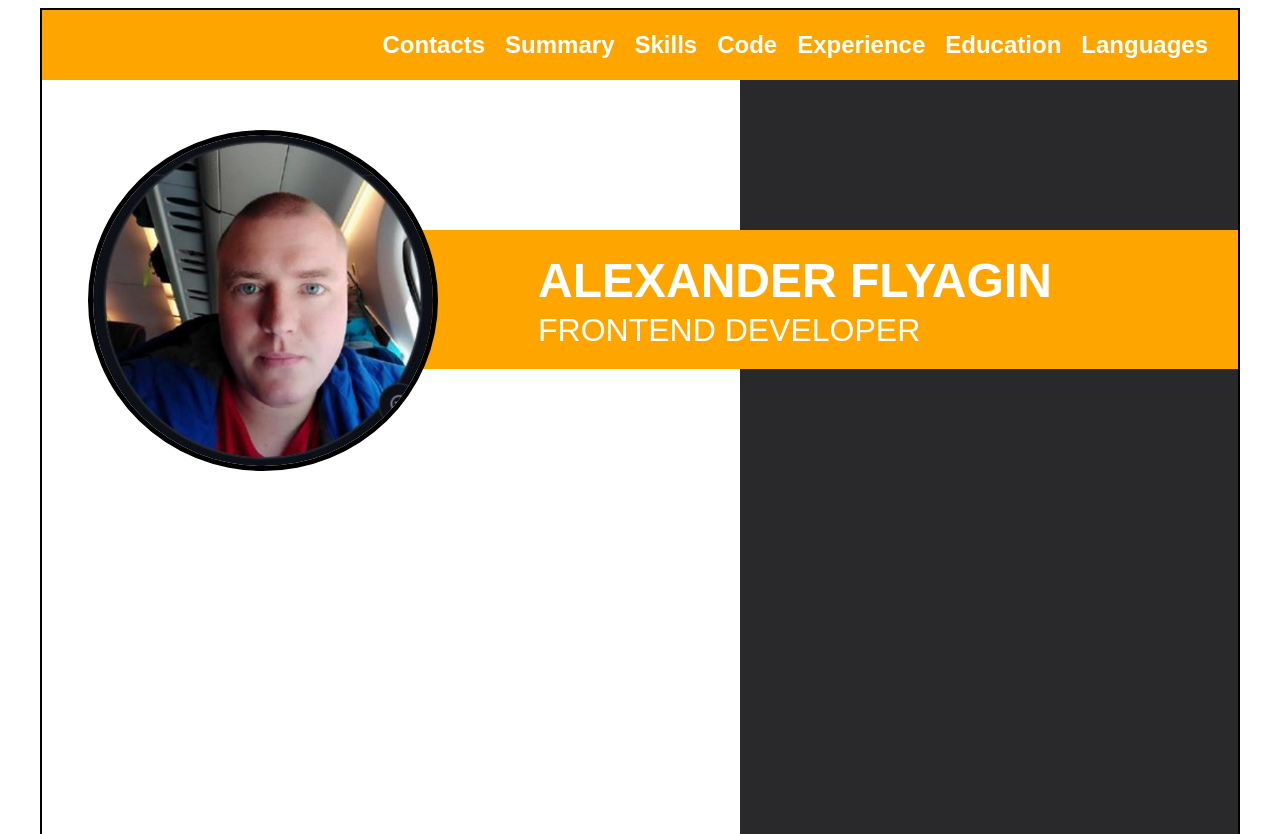
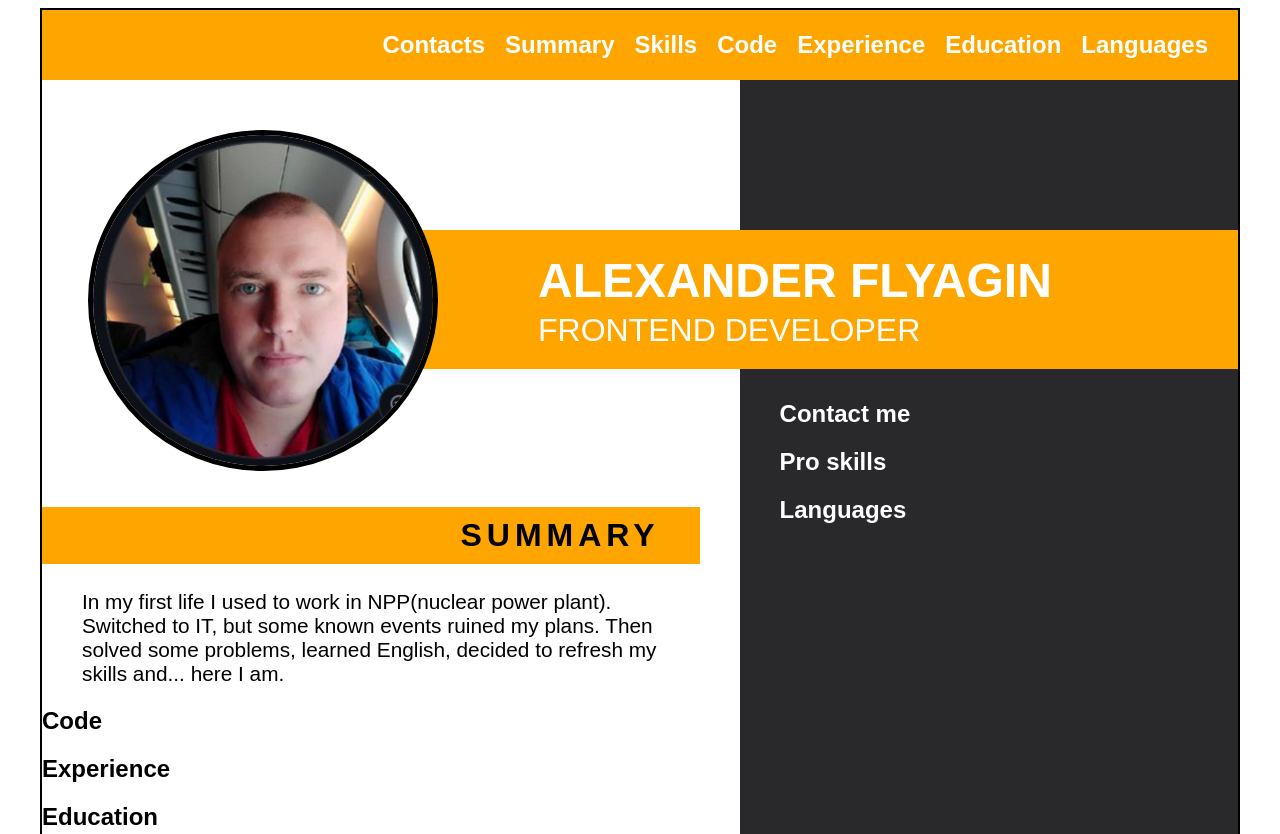
Before and after one commit to FlyaginAS/rsschool-cv, a plain HTML site: page index.html in a window 1280 px wide. Shown: the top 834 px of the page. Drawn offline with Linux system fonts and the light colour scheme.

Commit message:
feat: add basic html for main-info,additional-info; add summary block

```diff
--- a/index.html
+++ b/index.html
@@ -46,8 +46,38 @@
 
           <div class="cv-profile__user-title">Frontend developer</div>
         </div>
-        <section class="main-info"></section>
-        <section class="additional-info"></section>
+        <section class="main-info">
+          <div class="main-info__summary">
+            <h2 class="main-info__title">Summary</h2>
+            <p class="main-info__summary-text">
+              In my first life I used to work in NPP(nuclear power plant).
+              Switched to IT, but some known events ruined my plans. Then solved
+              some problems, learned English, decided to refresh my skills
+              and... here I am.
+            </p>
+          </div>
+          <div>
+            <h2>Code</h2>
+          </div>
+          <div>
+            <h2>Experience</h2>
+          </div>
+
+          <div>
+            <h2>Education</h2>
+          </div>
+        </section>
+        <section class="additional-info">
+          <div>
+            <h2>Contact me</h2>
+          </div>
+          <div>
+            <h2>Pro skills</h2>
+          </div>
+          <div>
+            <h2>Languages</h2>
+          </div>
+        </section>
       </main>
       <footer class="footer">
         <span class="footer__year">2025</span>
--- a/styles.css
+++ b/styles.css
@@ -58,9 +58,13 @@ html {
 }
 .main-info {
   width: 700px;
+  padding-right: 40px;
+  padding-top: 400px;
 }
 .additional-info {
   width: 500px;
+  padding: 40px;
+  padding-top: 300px;
   background-color: var(--main-background);
   color: white;
 }
@@ -94,6 +98,21 @@ html {
 .cv-profile__user-title {
   font-size: 2rem;
   text-transform: uppercase;
+}
+.main-info__summary {
+}
+.main-info__title {
+  font-size: 2rem;
+  letter-spacing: 5px;
+  text-align: end;
+  background-color: orange;
+  padding: 10px;
+  padding-right: 40px;
+  text-transform: uppercase;
+}
+.main-info__summary-text {
+  font-size: 1.3rem;
+  margin-left: 40px;
 }
 .footer {
   height: 70px;
```
